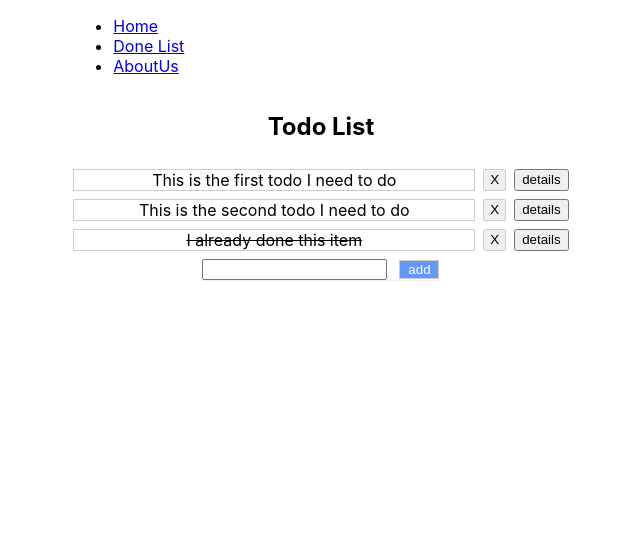
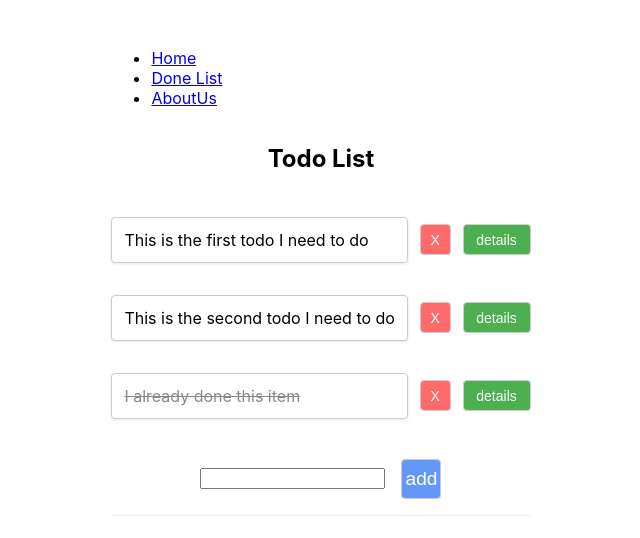
Before and after one commit to liule13/day10-todo, a React (Create React App) app: page / in a window 1280 px wide. Shown: the top 538 px of the page, without its empty margins (319-959 px from the left). Built offline with nearby package versions, Linux system fonts and the light colour scheme.

Commit message:
fix: filter done item

```diff
--- a/src/App.css
+++ b/src/App.css
@@ -1,57 +1,128 @@
+/* 全局容器：整体居中，垂直排列 */
 .App {
     display: flex;
     flex-direction: column;
     align-items: center;
+    padding: 2rem;
+    font-family: -apple-system, BlinkMacSystemFont, 'Segoe UI', Roboto, sans-serif;
 }
 
-.todo-group {
+/* Todo分组容器：垂直居中布局，与 App 保持一致也可直接合并样式 */
+.todo-group,
+.todo-list {
     display: flex;
     flex-direction: column;
     align-items: center;
-    justify-content: center;
-    gap: 8px;
+    gap: 1rem; /* 更语义化的间距 */
+    width: 100%;
+    max-width: 500px; /* 避免过宽，在大屏上也有好的阅读体验 */
 }
 
+/* 单个 Todo 容器：水平排列，包含内容和删除按钮 */
 .todo-item-container {
     display: flex;
-    flex-direction: row;
-    gap: 8px;
+    align-items: center;
+    width: 100%;
+    gap: 0.75rem;
+    padding: 0.5rem 0;
 }
 
+/* Todo 项目主体：限制宽度、增加内边距和圆角，更像卡片 */
 .todo-item {
-    width: 400px;
+    flex: 1; /* 让内容自适应撑满 */
+    max-width: 400px;
+    padding: 0.75rem;
     border: 1px solid #ccc;
-    text-align: center;
+    border-radius: 4px;
+    text-align: left; /* 更自然的阅读方向 */
+    background-color: #fff;
+    box-shadow: 0 1px 3px rgba(0, 0, 0, 0.1);
+    transition: box-shadow 0.2s ease;
 }
 
+.todo-item:hover {
+    box-shadow: 0 2px 6px rgba(0, 0, 0, 0.15);
+}
+
+/* 已完成的 Todo 文本样式 */
 .todo-item .todo-done {
     text-decoration: line-through;
+    color: #888;
 }
 
+/* 删除按钮：统一风格，增加悬停反馈 */
 .delete-button {
-    border: solid 1px #ccc;
-    border-radius: 2px;
+    border: 1px solid #ccc;
+    border-radius: 4px;
+    background-color: #ff6b6b;
+    color: white;
+    padding: 0.4rem 0.6rem;
     cursor: pointer;
+    font-size: 0.875rem;
+    transition: background-color 0.2s, border-color 0.2s;
 }
 
+.delete-button:hover {
+    background-color: #ff5252;
+    border-color: #ff5252;
+}
+/* 新增：详情按钮样式 */
+.detail-button {
+    border: 1px solid #ccc;
+    border-radius: 4px;
+    background-color: #4caf50; /* 绿色，代表查看、安全操作 */
+    color: white;
+    padding: 0.4rem 0.8rem;
+    cursor: pointer;
+    font-size: 0.875rem;
+    transition: background-color 0.2s, border-color 0.2s;
+}
+
+.detail-button:hover {
+    background-color: #45a049;
+    border-color: #45a049;
+}
+
+/* 添加 Todo 表单：水平排列，居中对齐 */
 .add-todo-form {
     display: flex;
-    gap: 12px;
+    align-items: center;
+    gap: 1rem;
+    padding: 1rem 0;
     border-bottom: 1px solid #eee;
-    align-items: center;
-    flex-direction: row;
+    width: 100%;
+    max-width: 500px;
+    justify-content: center; /* 整体居中 */
 }
+
+/* 添加按钮：更标准的按钮样式，带悬停效果 */
 .add-button {
-    border: solid 1px #ccc;
-    cursor: pointer;
+    border: 1px solid #ccc;
+    border-radius: 4px;
     background-color: #6498f8;
     color: white;
     width: 40px;
-}
-.todo-list{
+    height: 40px;
+    cursor: pointer;
     display: flex;
-    flex-direction: column;
     align-items: center;
     justify-content: center;
-    gap: 8px;
+    font-size: 1.2rem;
+    transition: background-color 0.2s, border-color 0.2s;
 }
+
+.add-button:hover {
+    background-color: #5a8bfd;
+    border-color: #5a8bfd;
+}
+
+/* 如果有输入框，可以额外加上样式（根据实际 DOM 补充） */
+/* 比如：
+.add-todo-form input {
+  padding: 0.5rem;
+  border: 1px solid #ccc;
+  border-radius: 4px;
+  font-size: 1rem;
+  flex: 1;
+}
+*/
--- a/src/components/TodoGroup.js
+++ b/src/components/TodoGroup.js
@@ -3,14 +3,14 @@ import { TodoItem } from "./TodoItem";
 
 import { TodoContext } from "../contexts/TodoContext";
 
-export function TodoGroup(props) {
+export function TodoGroup() {
     const { state } = useContext(TodoContext)
     return (
         <div className="todo-group">
             {state.length === 0 ? (
                 <p>Add the things you need to do today...</p>
             ) : (
-                props.todos.map((item) => (
+                state.map((item) => (
                     <TodoItem key={item.id} todo={item} />
                 ))
             )}
--- a/src/pages/DoneListPage.js
+++ b/src/pages/DoneListPage.js
@@ -1,12 +1,20 @@
 import {TodoGroup} from "../components/TodoGroup";
-import {initState} from "../contexts/TodoContext";
+import {useContext} from "react";
+import {TodoContext} from "../contexts/TodoContext";
+import {TodoItem} from "../components/TodoItem";
 
 export function DoneListPage() {
-    const doneTodos = initState.filter(done => done.done === true);
+    const { state } = useContext(TodoContext)
     return (
-        <div className="todo-list">
-            <h2>Todo List</h2>
-            <TodoGroup todos = {doneTodos}></TodoGroup>
+        <div className="todo-group">
+            {state.length === 0 ? (
+                <p>Add the things you need to do today...</p>
+            ) : (
+                state.filter(
+                    (item) => item.done === true
+                ).map((item) => (
+                    <TodoItem key={item.id} todo={item} />
+                )))}
         </div>
     );
 }
```
